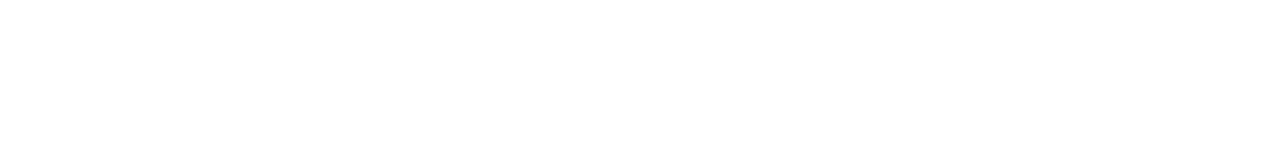
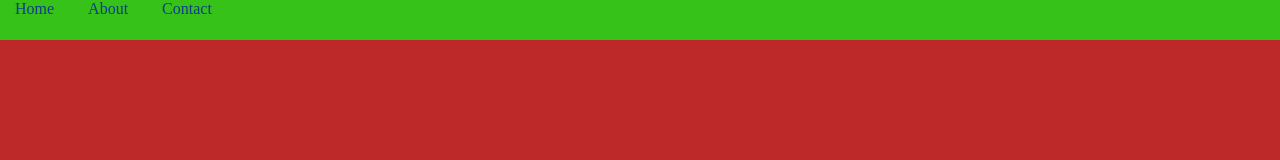
Before and after one commit to mohammedkashim10/git_and_github_intermediate, a plain HTML site: page index.html in a window 1280 px wide. Drawn offline with Linux system fonts and the light colour scheme.

Commit message:
navbar stuffs

```diff
--- a/css/main.css
+++ b/css/main.css
@@ -0,0 +1,27 @@
+body {
+  background: rgb(189, 40, 40);
+  padding: 0;
+  margin: 0;
+}
+
+nav {
+  width: 100vw;
+  height: 40px;
+  background: rgb(54, 194, 25);
+}
+
+nav ul {
+  height: 100%;
+  padding: 0;
+  margin: 0;
+}
+
+nav ul li {
+  display: inline;
+  padding: 10px 15px;
+}
+
+nav ul li a {
+  color: rgb(15, 60, 136);
+  text-decoration: none;
+}
--- a/index.html
+++ b/index.html
@@ -8,6 +8,12 @@
   <link rel="stylesheet" href="css/main.css">
 </head>
 <body>
-
+  <nav>
+    <ul>
+      <li><a href="#">Home</a></li>
+      <li><a href="#">About</a></li>
+      <li><a href="#">Contact</a></li>
+    </ul>
+  </nav>
 </body>
 </html>
```
